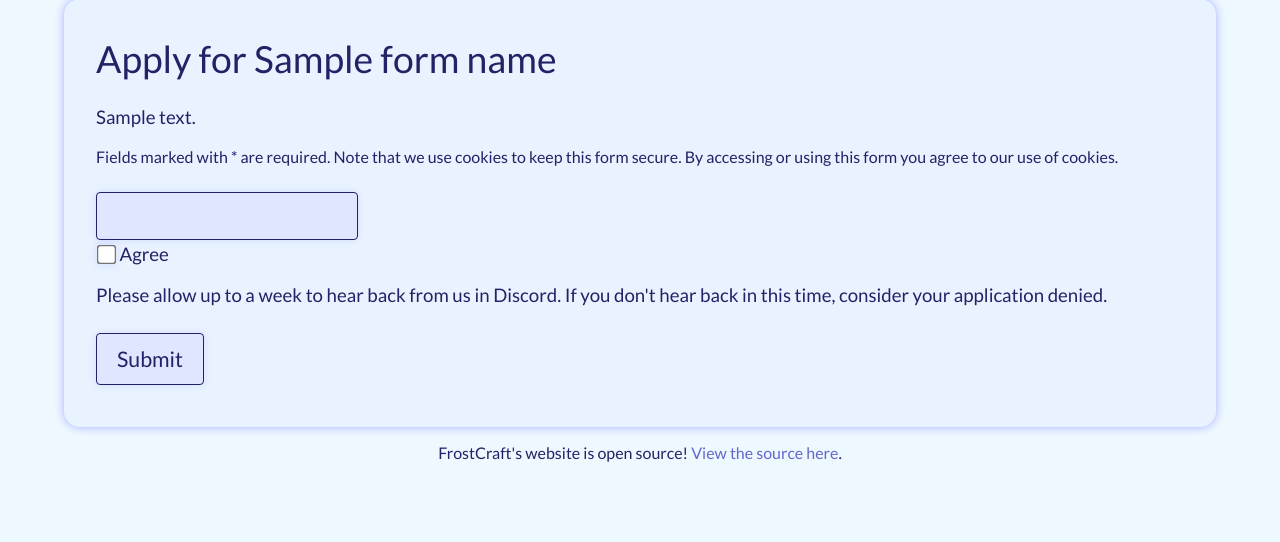
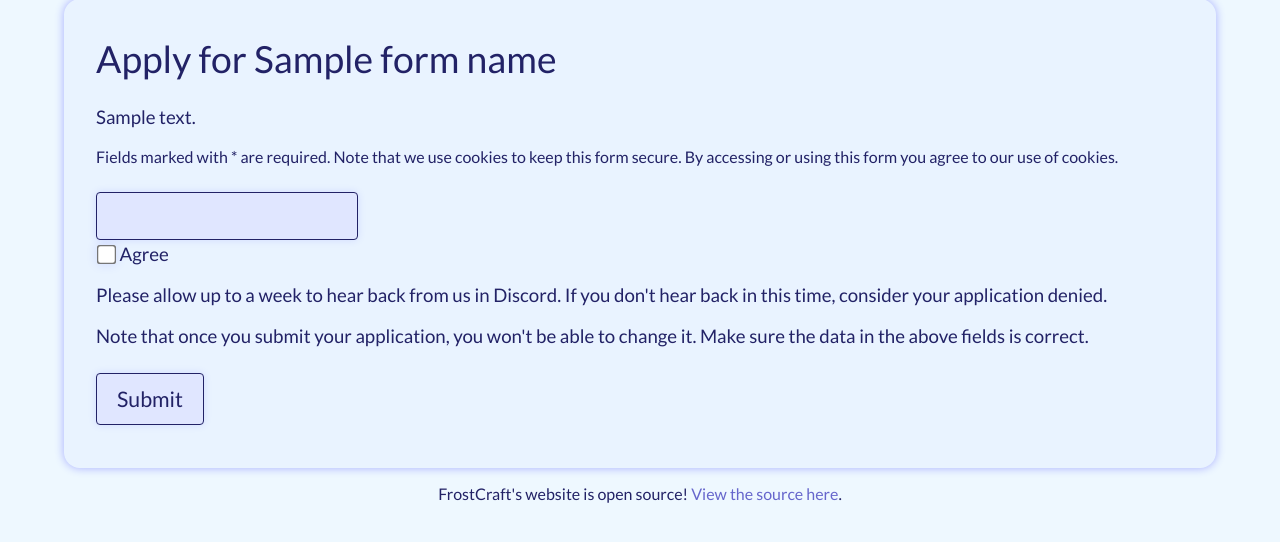
Before and after one commit to lekro/frostcraft-web, a Flask app: template web/templates/apply.html in a window 1280 px wide. Shown: the part 155-697 px from the top of the page. Run offline with Flask 2, Linux system fonts and the light colour scheme; the template is opened without the code that fills it: most values are stand-ins (such as "Sample title", 1, 10 or a date in 2020); form fields are guessed from the names that the template uses; parts of the project's set-up code (start-up, migrations or seed data) failed here and were passed over.

Commit message:
Tell users that their application is immutable

```diff
--- a/web/templates/apply.html
+++ b/web/templates/apply.html
@@ -58,6 +58,10 @@ use of cookies.
     in Discord. If you don't hear back in this time,
     consider your application denied.</p>
 
+    <p>Note that once you submit your application, you
+    won't be able to change it. Make sure the data in the
+    above fields is correct.</p>
+
     <p>{{ form.submit() }}</p>
 </form>
 {% endblock %}
```
